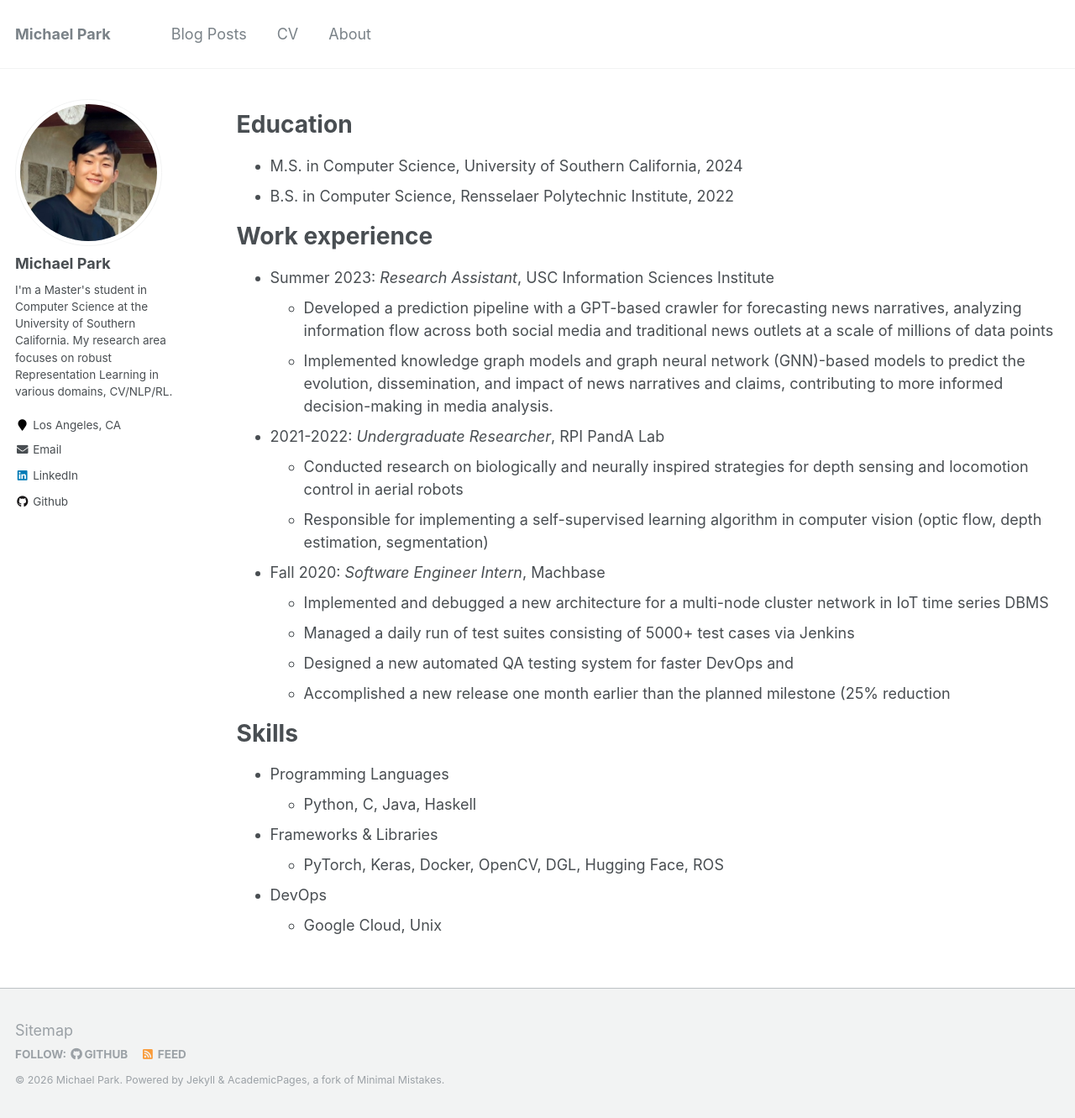
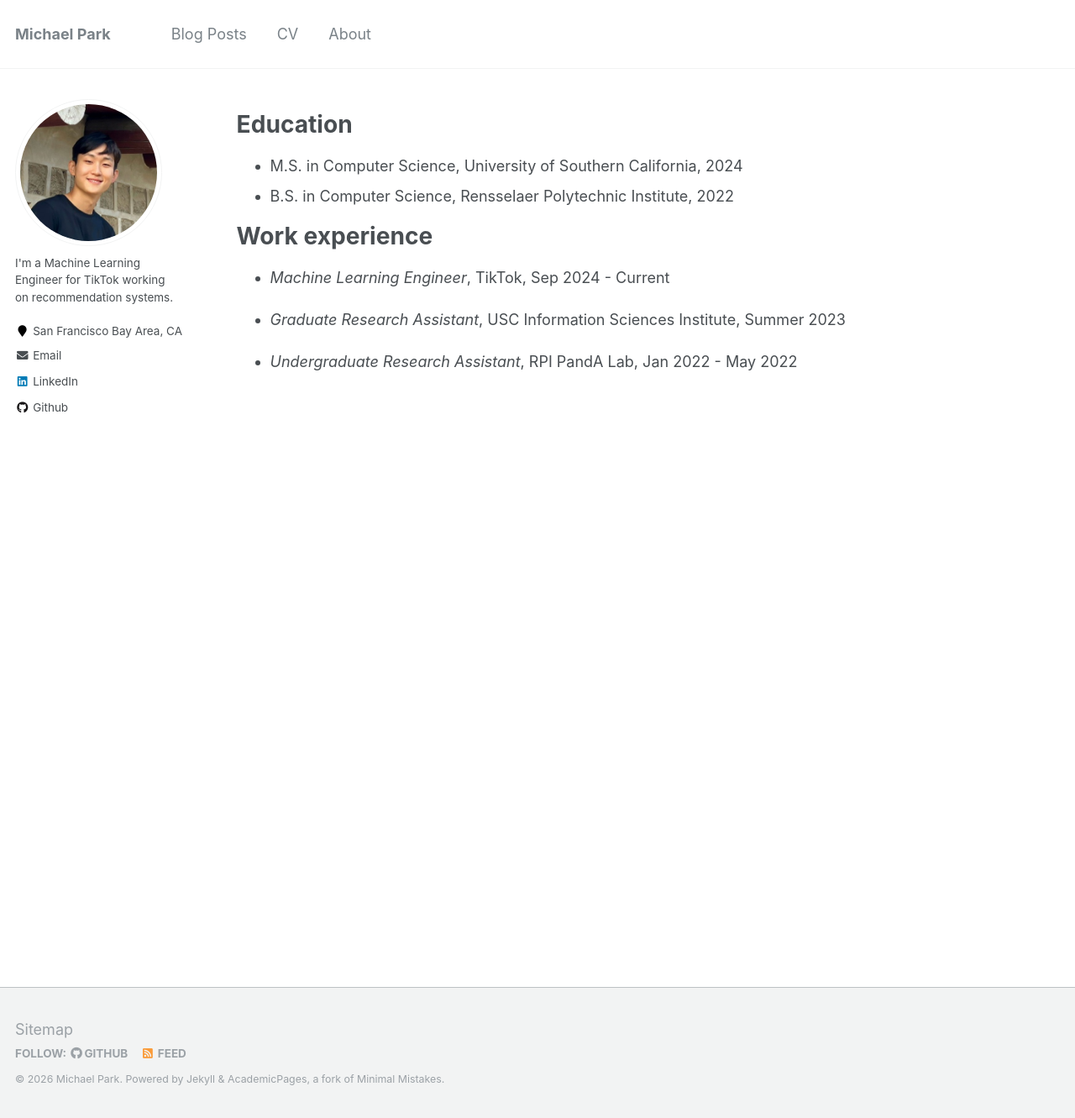
Before and after one commit to micxael/micxael.github.io, a Jekyll site: the page built from _pages/cv.md, in a window 1280 px wide and 1331 px high. Shown: the whole window at 84% size. Built offline with Jekyll 4.4.1, drawn with Linux system fonts in a browser that asks for light colours.

Commit message:
update apr 2026

```diff
--- a/_config.yml
+++ b/_config.yml
@@ -80,10 +80,10 @@ analytics:
 
 # Site Author
 author:
-  name             : "Michael Park"
+  name             : # "Michael Park"
   avatar           : "profile.png"
-  bio              : "I'm a Master's student in Computer Science at the University of Southern California. My research area focuses on robust Representation Learning in various domains, CV/NLP/RL."
-  location         : "Los Angeles, CA"
+  bio              : "I'm a Machine Learning Engineer for TikTok working on recommendation systems."
+  location         : "San Francisco Bay Area, CA"
   employer         :
   pubmed           : # "https://www.ncbi.nlm.nih.gov/pubmed/?term=john+snow"
   googlescholar    : # "http://yourfullgooglescholarurl.com"
--- a/_pages/cv.md
+++ b/_pages/cv.md
@@ -18,23 +18,14 @@ Education
 
 Work experience
 ======
-* Summer 2023: <i>Research Assistant</i>, USC Information Sciences Institute
-  * Developed a prediction pipeline with a GPT-based crawler for forecasting news narratives, analyzing information flow across
-both social media and traditional news outlets at a scale of millions of data points
-  * Implemented knowledge graph models and graph neural network (GNN)-based models to predict the evolution,
-dissemination, and impact of news narratives and claims, contributing to more informed decision-making in media analysis.
+* <i>Machine Learning Engineer</i>, TikTok, Sep 2024 - Current
 
-* 2021-2022: <i>Undergraduate Researcher</i>, RPI PandA Lab
-  * Conducted research on biologically and neurally inspired strategies for depth sensing and locomotion control in aerial robots
-  * Responsible for implementing a self-supervised learning algorithm in computer vision (optic flow, depth estimation,
-segmentation)
+* <i>Graduate Research Assistant</i>, USC Information Sciences Institute, Summer 2023
 
-* Fall 2020: <i>Software Engineer Intern</i>, Machbase
-  * Implemented and debugged a new architecture for a multi-node cluster network in IoT time series DBMS
-  * Managed a daily run of test suites consisting of 5000+ test cases via Jenkins
-  * Designed a new automated QA testing system for faster DevOps and
-  * Accomplished a new release one month earlier than the planned milestone (25% reduction
+* <i>Undergraduate Research Assistant</i>, RPI PandA Lab, Jan 2022 - May 2022
 
+
+<!--
 Skills
 ======
 * Programming Languages
@@ -43,6 +34,7 @@ Skills
   * PyTorch, Keras, Docker, OpenCV, DGL, Hugging Face, ROS
 * DevOps
   * Google Cloud, Unix
+-->
 
 
 <!-- Publications
```
Also changed, not shown: _pages/about.md (+4 -2 lines).
